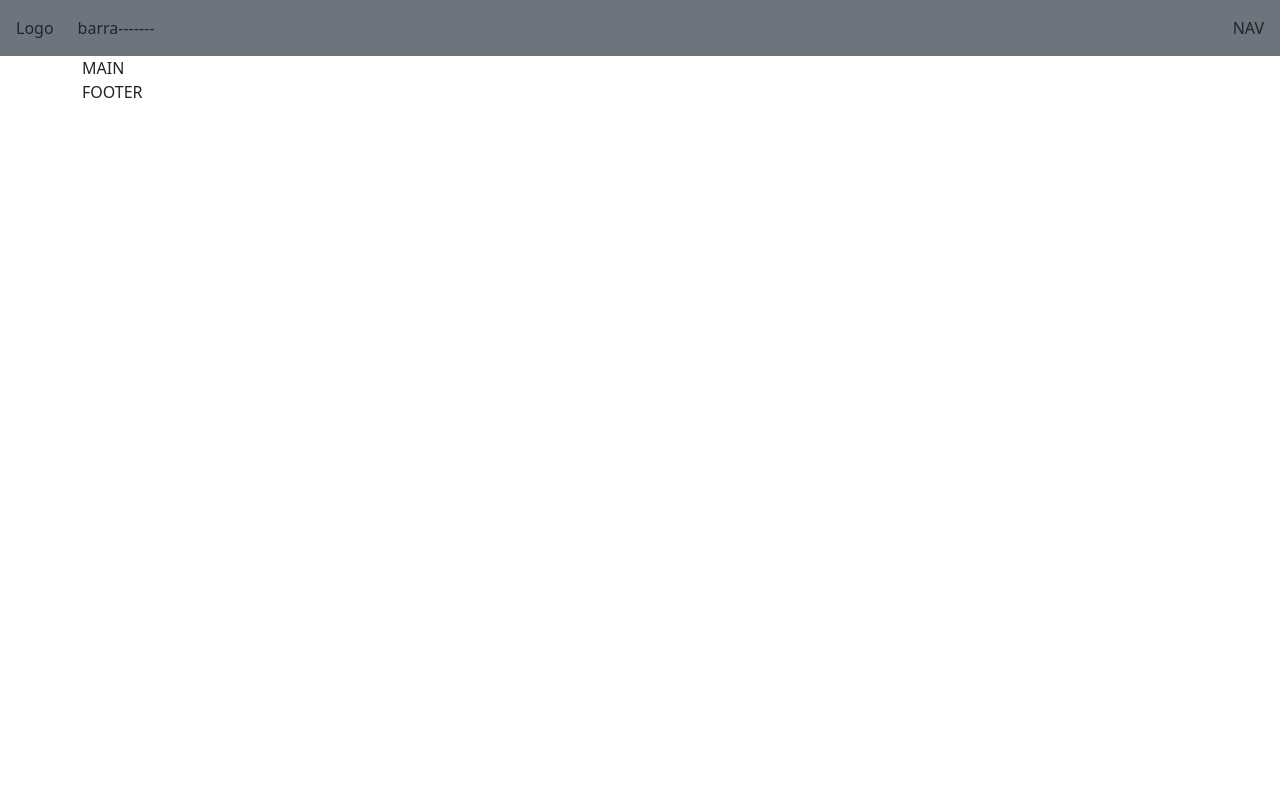
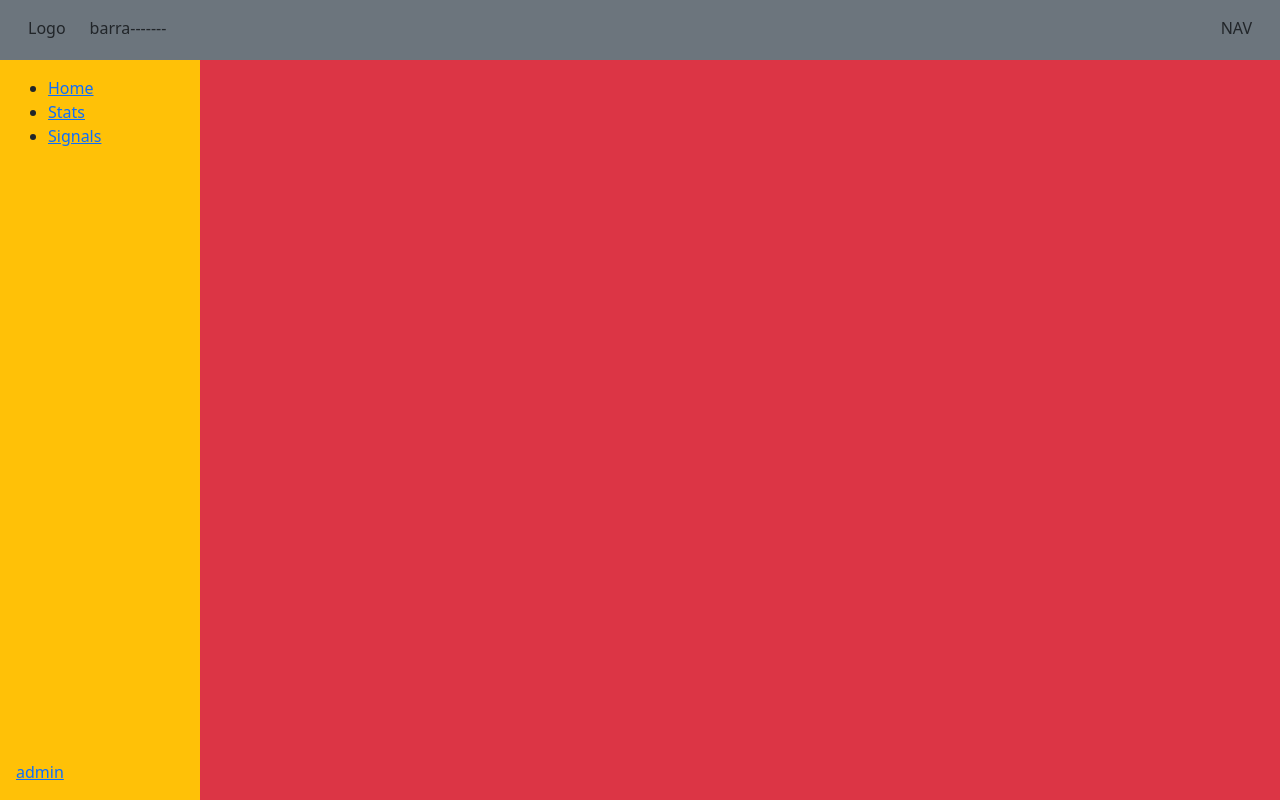
Before and after one commit to FrancescoFolgheraiter/html-css-bootstrap-dashboard, a plain HTML site: page index.html in a window 1280 px wide. Drawn offline with nearby package versions, Linux system fonts and the light colour scheme.

Commit message:
add structure aside

```diff
--- a/css/style.css
+++ b/css/style.css
@@ -2,11 +2,6 @@
     RESET
 */
 
-*{
-    margin:0;
-    padding:0;
-    box-sizing: border-box;
-}
 
 /*
     GENERAL
@@ -15,8 +10,29 @@
 html{
     font-family: Arial, Helvetica, sans-serif;
 }
+.wrapper{
+    display:flex;
+    height:calc(100vh - 60px );
+}
+/*
+    HEADER
+*/
+header{
+    height: 60px;
+}
 
-.container{
-    width: 1200px;
-    margin: 0 auto;
+/*
+    Aside
+*/
+aside{
+    width: 200px;
 }
+
+/*
+    MAIN
+*/
+main{
+    width:calc(100% - 200px);
+    height:100%;
+    overflow: auto;
+}
--- a/index.html
+++ b/index.html
@@ -15,8 +15,9 @@
 
 <body>
     <!--INIZIO HEADER-->
-    <header>
-        <div class="row bg-secondary p-3">
+    <header class="bg-secondary">
+        <div class="container-fluid">
+            <div class="row p-3">
                 <div class="col-lg-auto">
                     Logo
                 </div>
@@ -27,25 +28,38 @@
                     NAV
                 </div>
             </div>
+        </div>
     </header>
     <!--FINE HEADER-->
 
+    <div class="wrapper">
+        <!--INIZIO ASIDE-->
+        <aside class="bg-warning d-flex flex-column justify-content-end p-3">
+            <div class="flex-grow-1">
+                <ul>
+                    <li>
+                        <a href="#">Home</a>
+                    </li>
+                    <li>
+                        <a href="#">Stats</a>
+                    </li>
+                    <li>
+                        <a href="#">Signals</a>
+                    </li>
+                </ul>
+            </div>
+            <div >
+                <a href="#"> admin</a>
+            </div>
+        </aside>
+        <!--FINE ASIDE-->
         <!--INIZIO MAIN-->
-    <main>
+        <main class="bg-danger">
 
-        <div class="container">
-            MAIN
-        </div>
         </main>
         <!--FINE MAIN-->
+    </div>
 
-    <!--INIZIO FOOTER-->
-    <footer>
-        <div class="container">
-            FOOTER
-        </div>
-    </footer>
-    <!--FINE FOOTER-->
     <script src="https://cdn.jsdelivr.net/npm/bootstrap@5.3.2/dist/js/bootstrap.bundle.min.js" integrity="sha384-C6RzsynM9kWDrMNeT87bh95OGNyZPhcTNXj1NW7RuBCsyN/o0jlpcV8Qyq46cDfL" crossorigin="anonymous"></script>
 </body>
 </html>
```
Lines whose indentation alone changed are shown as unchanged.
